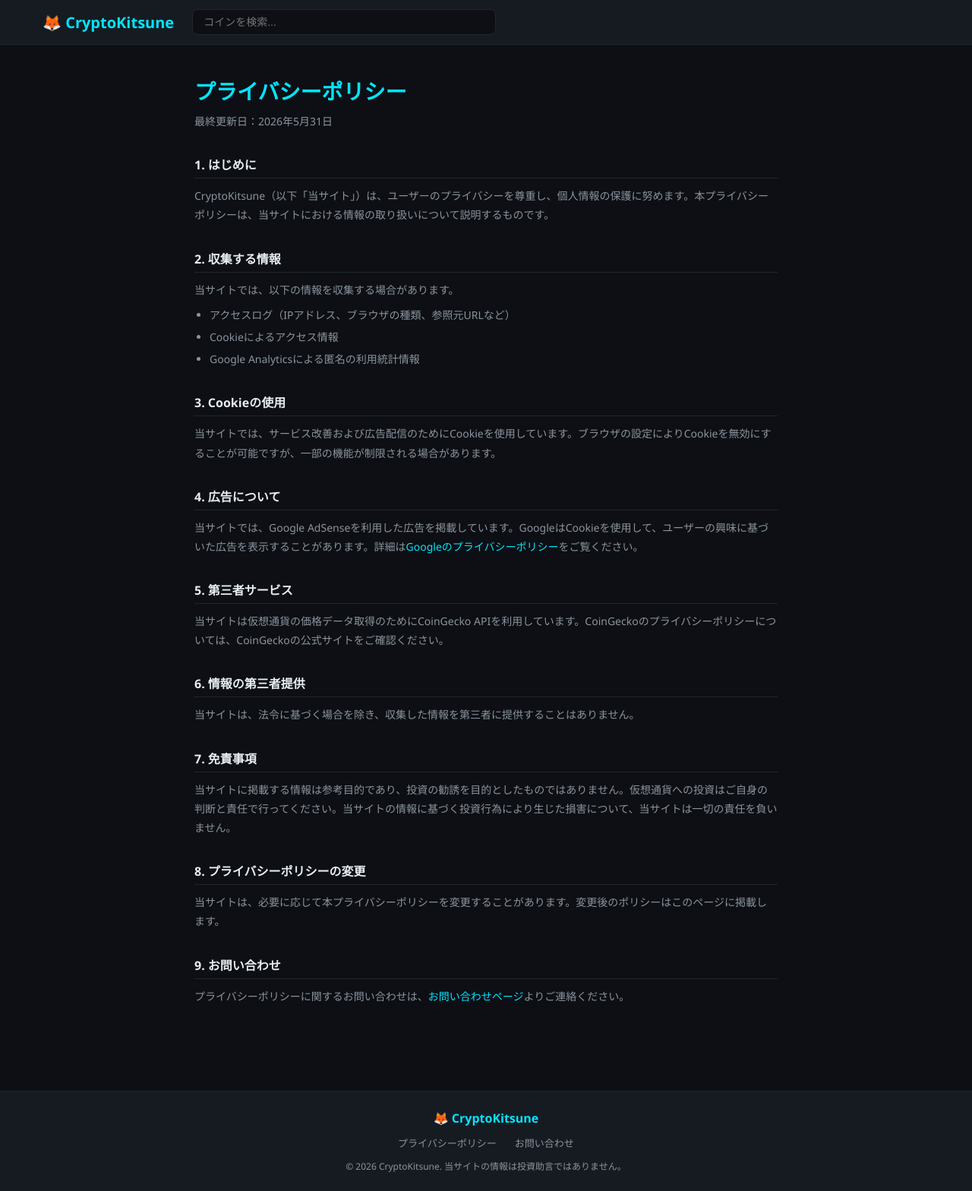
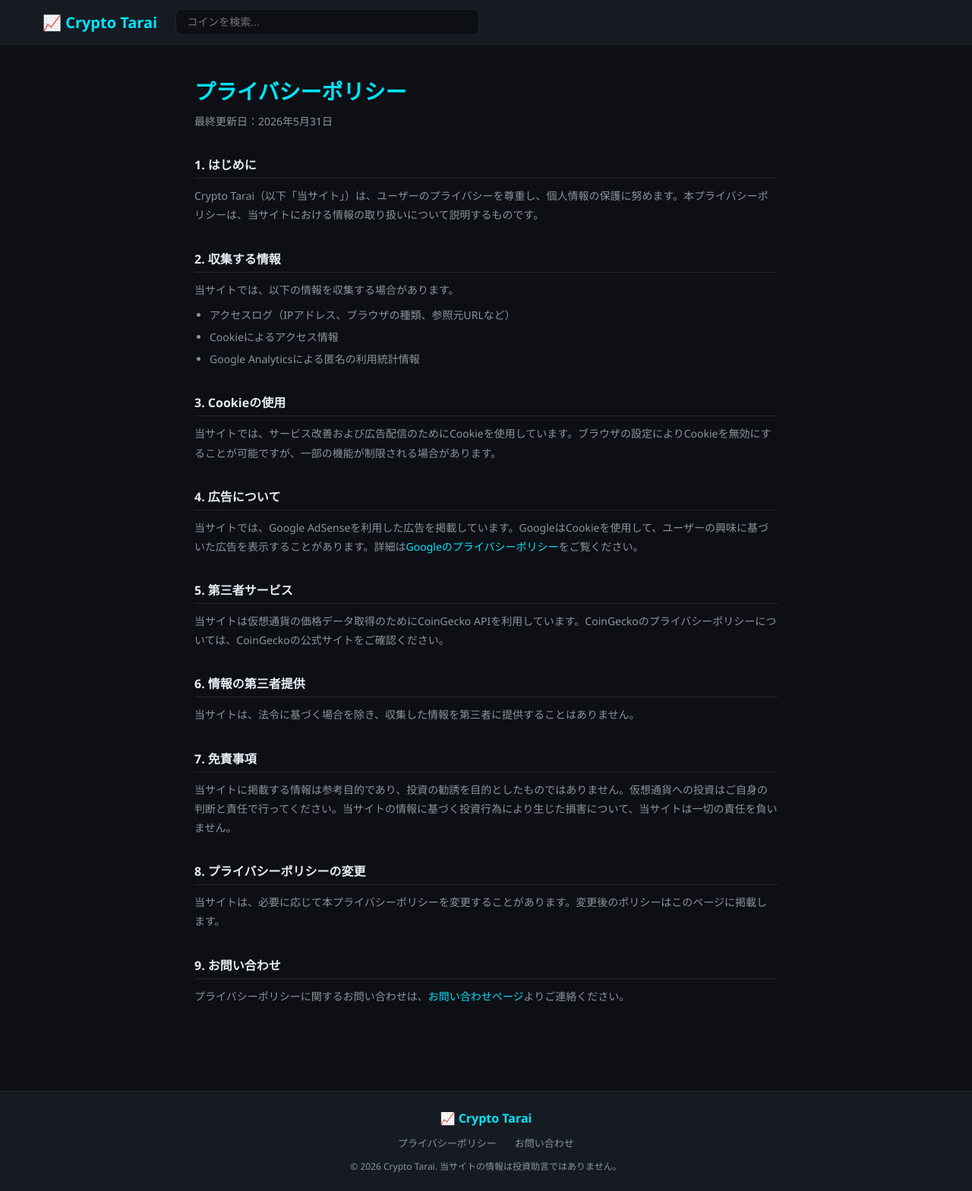
Before and after one commit to TaraiR/crypto-kitsune, a React (Vite) app: page /privacy in a window 1280 px wide. Shown: the whole page at 76% size. Built offline with nearby package versions, Linux system fonts and the light colour scheme.

Commit message:
Rename CryptoKitsune to Crypto Tarai

```diff
--- a/index.html
+++ b/index.html
@@ -4,7 +4,7 @@
     <meta charset="UTF-8" />
     <link rel="icon" type="image/svg+xml" href="/favicon.svg" />
     <meta name="viewport" content="width=device-width, initial-scale=1.0" />
-    <title>crypto-dashboard</title>
+    <title>Crypto Tarai - 仮想通貨ランキング</title>
   </head>
   <body>
     <div id="root"></div>
--- a/src/components/Footer.jsx
+++ b/src/components/Footer.jsx
@@ -5,12 +5,12 @@ export default function Footer() {
   return (
     <footer className="footer">
       <div className="container footer-inner">
-        <span className="footer-logo">🦊 CryptoKitsune</span>
+        <span className="footer-logo">📈 Crypto Tarai</span>
         <nav className="footer-links">
           <Link to="/privacy">プライバシーポリシー</Link>
           <Link to="/contact">お問い合わせ</Link>
         </nav>
-        <p className="footer-note">© 2026 CryptoKitsune. 当サイトの情報は投資助言ではありません。</p>
+        <p className="footer-note">© 2026 Crypto Tarai. 当サイトの情報は投資助言ではありません。</p>
       </div>
     </footer>
   );
--- a/src/components/Header.jsx
+++ b/src/components/Header.jsx
@@ -25,7 +25,7 @@ export default function Header() {
   return (
     <header className="header">
       <div className="container header-inner">
-        <a href="/" className="logo">🦊 CryptoKitsune</a>
+        <a href="/" className="logo">📈 Crypto Tarai</a>
         <div className="search-wrap">
           <input
             className="search-input"
--- a/src/pages/Privacy.jsx
+++ b/src/pages/Privacy.jsx
@@ -8,7 +8,7 @@ export default function Privacy() {
 
       <section>
         <h2>1. はじめに</h2>
-        <p>CryptoKitsune（以下「当サイト」）は、ユーザーのプライバシーを尊重し、個人情報の保護に努めます。本プライバシーポリシーは、当サイトにおける情報の取り扱いについて説明するものです。</p>
+        <p>Crypto Tarai（以下「当サイト」）は、ユーザーのプライバシーを尊重し、個人情報の保護に努めます。本プライバシーポリシーは、当サイトにおける情報の取り扱いについて説明するものです。</p>
       </section>
 
       <section>
```
